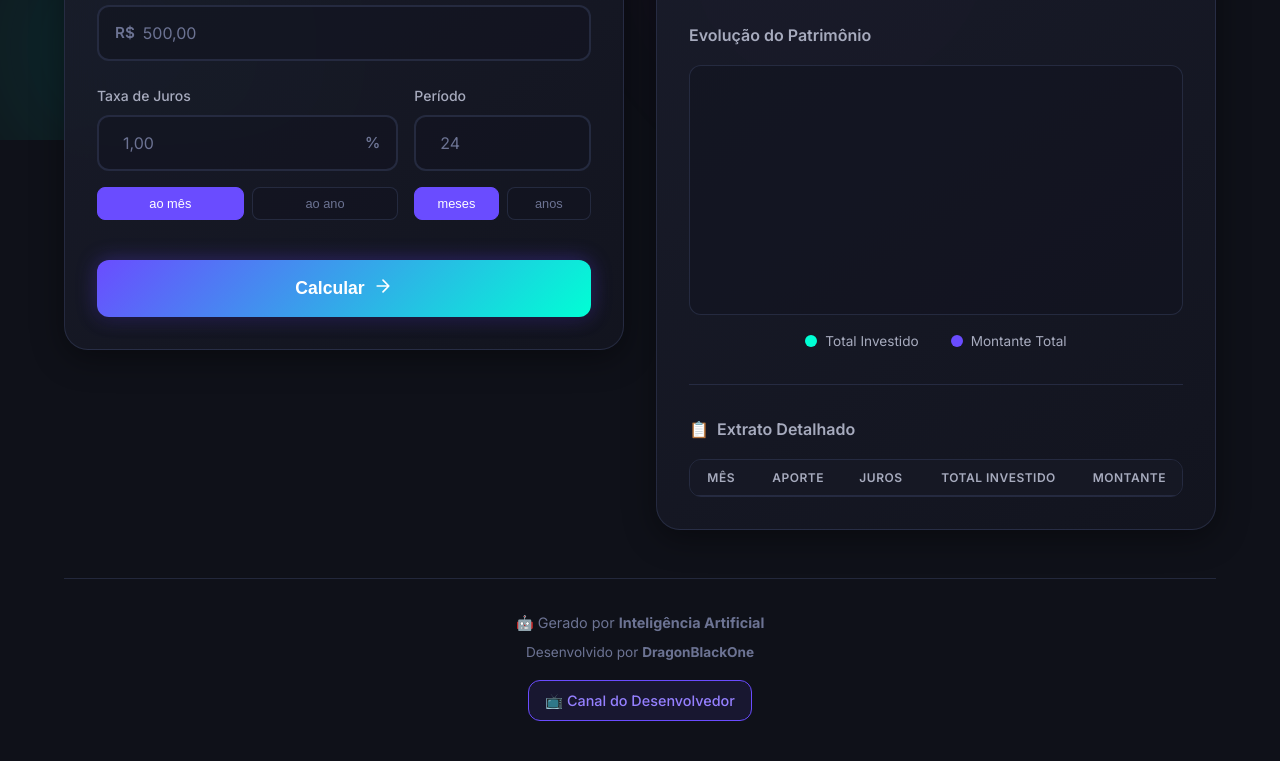
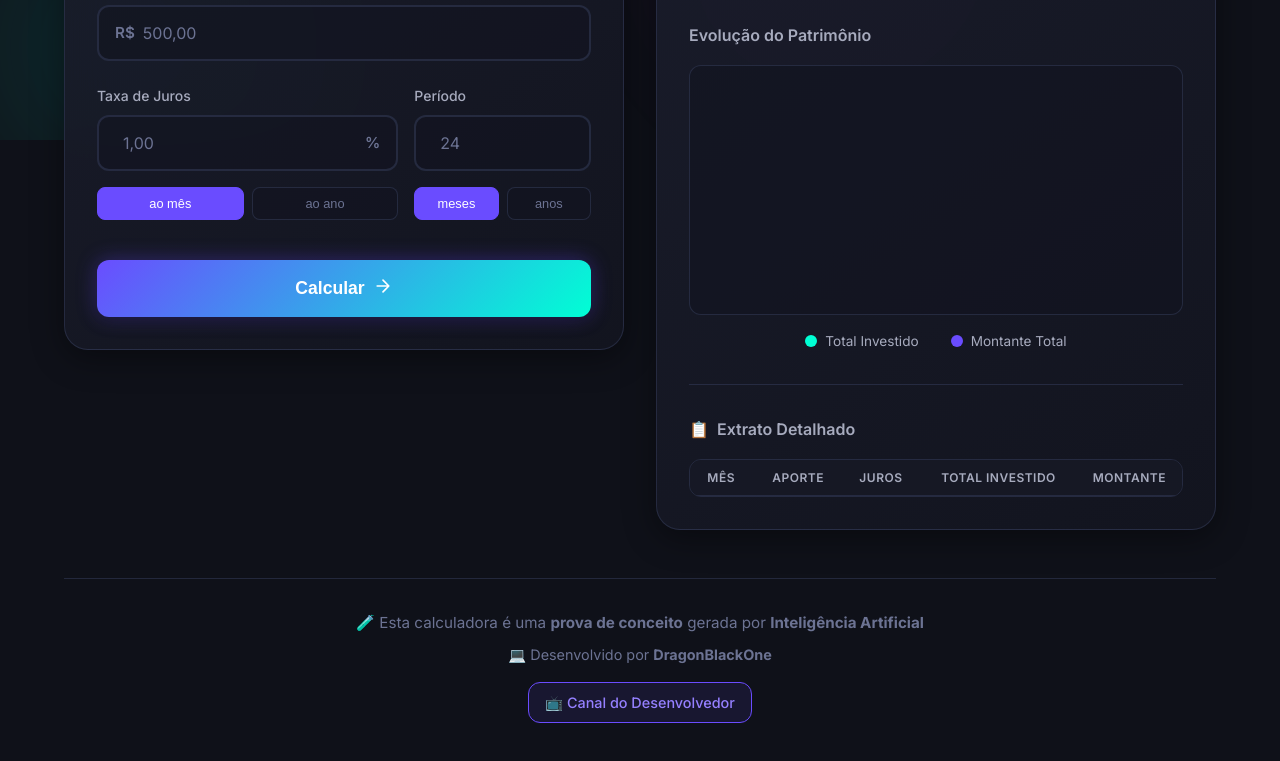
Before and after one commit to DragonBlackOne/DragonBlackOne.github.io, a plain HTML site: page index.html in a window 1280 px wide. Shown: the part 660-1421 px from the top of the page. Drawn offline with nearby package versions, Linux system fonts and the light colour scheme.

Commit message:
Versão 0.0.2

```diff
--- a/index.html
+++ b/index.html
@@ -190,8 +190,13 @@
         </div>
 
         <footer class="footer">
-            <p>🤖 Gerado por <strong>Inteligência Artificial</strong></p>
-            <p class="footer-sub">Desenvolvido por <strong>DragonBlackOne</strong></p>
+            <p class="footer-main">
+                🧪 Esta calculadora é uma <strong>prova de conceito</strong> gerada por <strong>Inteligência
+                    Artificial</strong>
+            </p>
+            <p class="footer-dev">
+                💻 Desenvolvido por <strong>DragonBlackOne</strong>
+            </p>
             <p class="footer-link">
                 <a href="https://www.youtube.com/@0mortes" target="_blank" rel="noopener noreferrer">
                     📺 Canal do Desenvolvedor
--- a/src/css/style.css
+++ b/src/css/style.css
@@ -678,9 +678,13 @@ body {
     font-size: 0.9rem;
 }
 
-.footer-sub {
+.footer-main {
+    font-size: 0.95rem !important;
+}
+
+.footer-dev {
     margin-top: var(--spacing-sm);
-    font-size: 0.85rem !important;
+    font-size: 0.9rem !important;
 }
 
 .footer-link {
```
